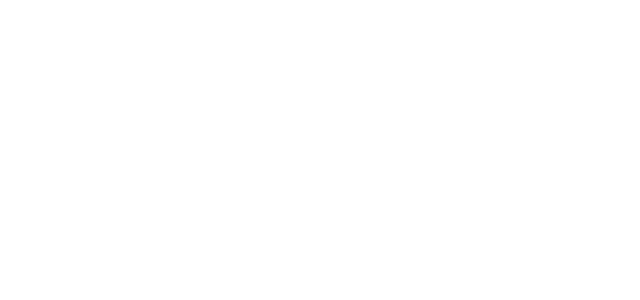
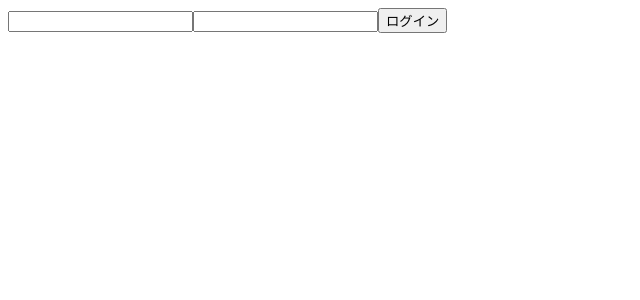
Before and after one commit to KzzzDev/memo-re, a Vue app in the folder app/: page / in a window 1280 px wide. Shown: the top 300 px of the page, without its empty margins (0-640 px from the left). Built offline with nearby package versions, Linux system fonts and the light colour scheme.

Commit message:
feat: :poop: Login view

```diff
--- a/app/views/user/loginView.vue
+++ b/app/views/user/loginView.vue
@@ -1,11 +1,21 @@
 <template>
-
+  <form @submit.prevent="login">
+    <input type="text" autocomplete="username" v-model="email" />
+    <input type="password" autocomplete="password" v-model="password" />
+    <input type="submit" value="ログイン" />
+  </form>
 </template>
 
 <script setup lang="ts">
+import { ref } from "vue";
 
+import { useBackend } from "../../lib/compositions";
+import { logIn } from "../../lib/network";
+
+const email = ref("");
+const password = ref("");
+
+const { data, error, refresh: login } = useBackend(logIn, false, { email, password });
 </script>
 
-<style scoped>
-
-</style>
+<style scoped></style>
```
